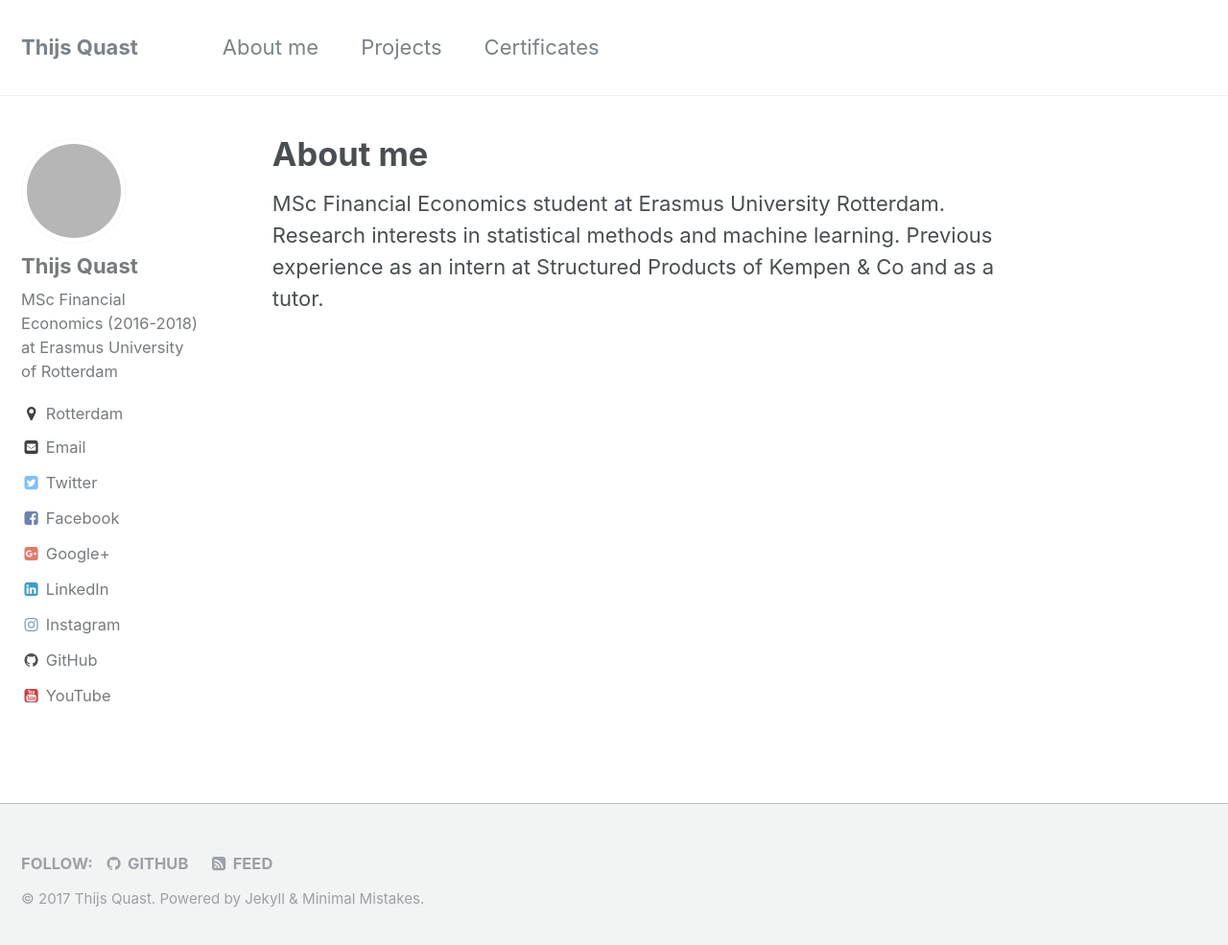
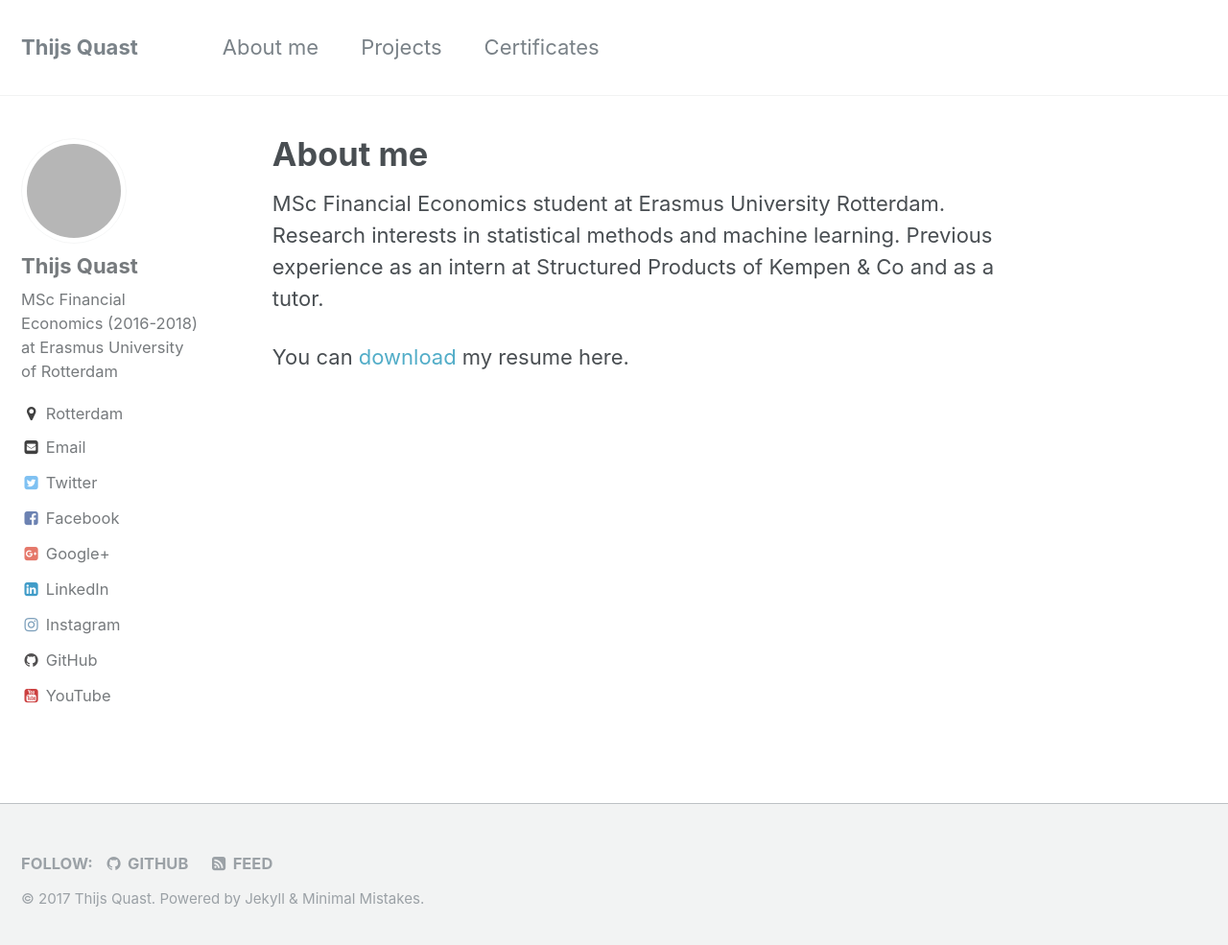
Before and after one commit to Thijsq/thijsq.github.io, a Jekyll site: the page built from _pages/about.md, in a window 1280 px wide and 992 px high. Shown: the top 985 px of the window at 96% size. Built offline with Jekyll 4.4.1, drawn with Linux system fonts in a browser that asks for light colours; grey boxes are pictures that could not be loaded.

Commit message:
added link to cv

```diff
--- a/_pages/about.md
+++ b/_pages/about.md
@@ -6,3 +6,5 @@ author_profile: true
 ---
 
 MSc Financial Economics student at Erasmus University Rotterdam. Research interests in statistical methods and machine learning. Previous experience as an intern at Structured Products of Kempen & Co and as a tutor.
+
+You can [download](https://github.com/Thijsq/Curriculum-Vitae/raw/master/CV%20T.J.Quast%20(8).pdf) my resume here.
```
